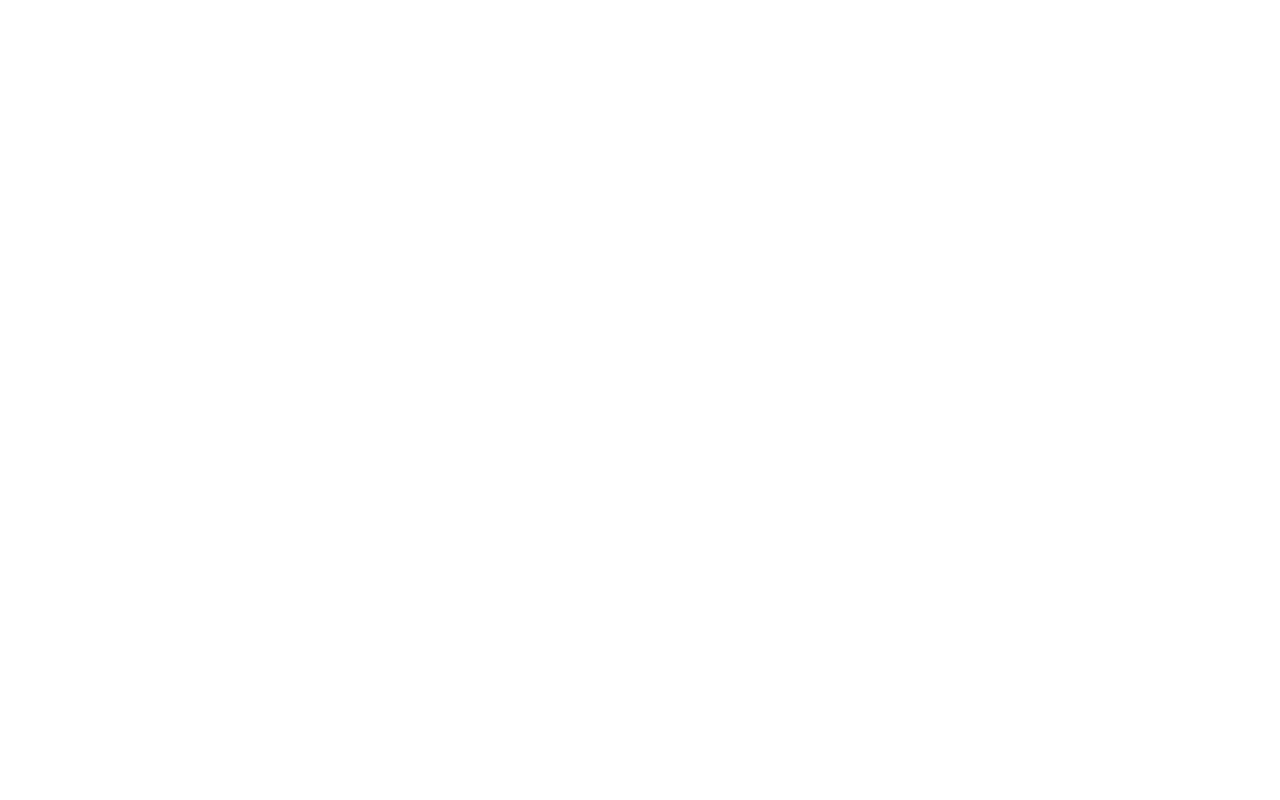
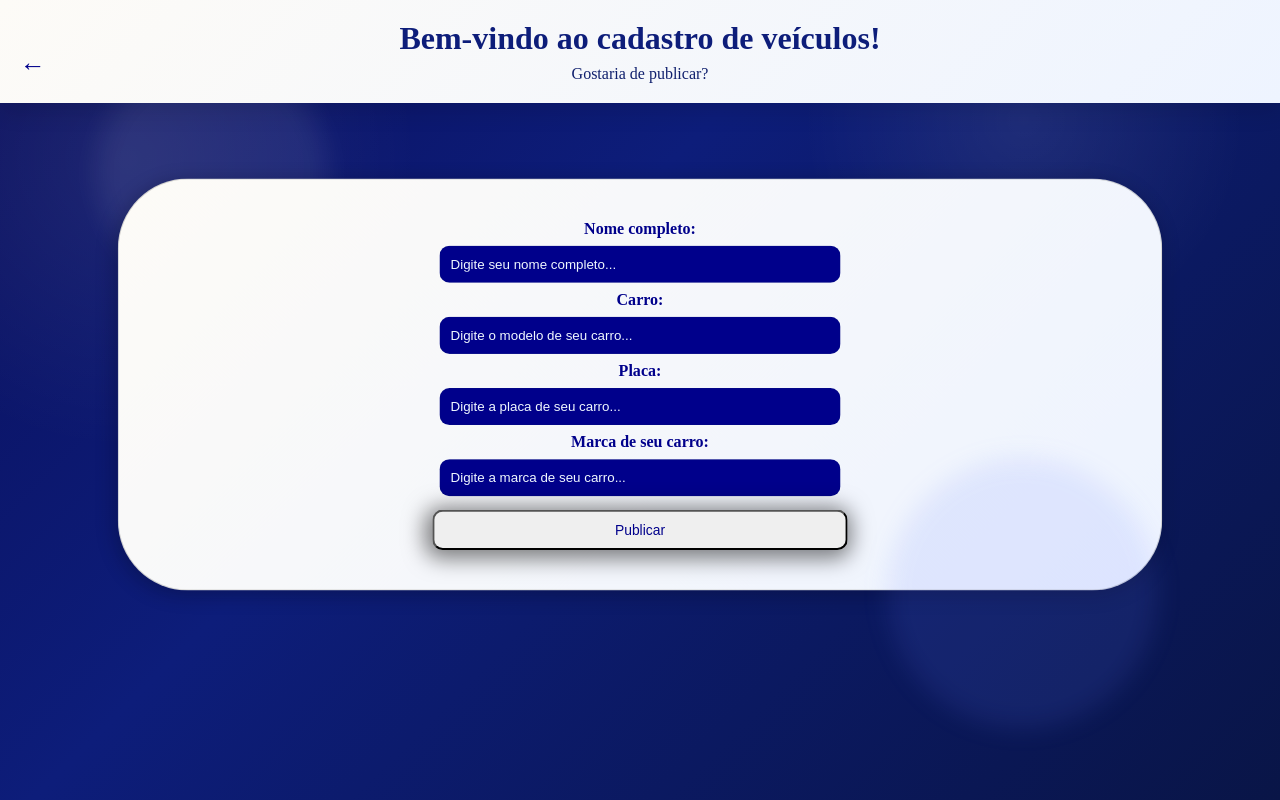
Before and after one commit to daviasilva7-sketch/front, a plain HTML site: page cadastroveiculos.html in a window 1280 px wide. Drawn offline with Linux system fonts and the light colour scheme.

Commit message:
Segunda alteração do site da Oficina Mecânica - Sprint 2

```diff
--- a/agendamento.css
+++ b/agendamento.css
@@ -18,6 +18,10 @@
     box-shadow: 0 8px 25px rgba(48, 55, 25, 0.25);
     position: relative;
     overflow: hidden;
+}
+
+header > a {
+    margin-top: 8px;
 }
 
 header::before {
@@ -104,7 +108,7 @@
     flex-direction: column;
 }
 
-button {
+.publish {
     width: 50px;
     height: 50px;
     background: linear-gradient(135deg, #ffffff 0%, #dfe5d1 100%);
@@ -127,9 +131,62 @@
     transition: transform 0.25s ease, box-shadow 0.25s ease;
 }
 
-button:hover {
+.publish:hover {
     transform: translateX(-50%) scale(1.08);
     box-shadow: 0 10px 22px rgba(85, 89, 52, 0.5), 0 0 20px rgba(255,255,255,0.6);
+}
+
+.modal {
+    position: fixed;
+    inset: 0;
+    background: rgba(17, 23, 18, 0.55);
+    display: flex;
+    justify-content: center;
+    align-items: center;
+    z-index: 20;
+}
+
+.modal.hidden {
+    display: none;
+}
+
+
+#formAgendamento {
+    display: flex;
+    flex-direction: column;
+    gap: 10px;
+}
+
+
+#formAgendamento textarea {
+    resize: vertical;
+    min-height: 80px;
+}
+
+.botoes-modal {
+    display: flex;
+    justify-content: flex-end;
+    gap: 10px;
+    margin-top: 8px;
+}
+
+.btn-cancelar,
+.btn-publicar {
+    border: none;
+    border-radius: 10px;
+    padding: 10px 16px;
+    cursor: pointer;
+    font-weight: 700;
+}
+
+.btn-cancelar {
+    background: #e4e7e3;
+    color: #2d3225;
+}
+
+.btn-publicar {
+    background: linear-gradient(135deg, #555934 0%, #7a7f4f 100%);
+    color: white;
 }
 
 
@@ -256,3 +313,8 @@
     background: rgba(85, 89, 52, 0.25);
     color: #1d240f;
 }
+
+
+.publish{
+    color: #1d240f;
+}
--- a/cadastrocliente.css
+++ b/cadastrocliente.css
@@ -3,9 +3,9 @@
     background: linear-gradient(135deg, #0d1f4d 0%, #122d73 30%, #0a1534 65%, #040b19 100%);
     overflow: hidden;
     display: flex;
-    flex-wrap: wrap;
-    justify-content: center;
-    align-items: flex-start;
+    flex-direction: column;
+    justify-content: flex-start;
+    align-items: center;
     font-family: 'Segoe UI', Tahoma, Geneva, Verdana, sans-serif;
     position: relative;
     animation: scenePulse 8s ease-in-out infinite alternate;
@@ -96,7 +96,7 @@
 }
 
 header a {
-    position: absolute;
+    margin-top: 30px;
     left: 20px;
     top: 52px;
     text-decoration: none;
@@ -104,16 +104,23 @@
     font-size: 1.5rem;
 }
 
-div {
+.conteudo-cadastro {
     display: flex;
     justify-content: center;
     align-items: center;
-    padding-top: 30px;
-    padding-right: 0;
-    order: 2;
-    width: 40%;
+    gap: 42px;
+    width: min(1100px, 90vw);
+    margin-top: 10px;
+    padding: 10px 0 30px;
+}
+
+.imagem-container {
+    display: flex;
+    justify-content: center;
+    align-items: center;
+    width: 42%;
     min-height: 500px;
-    transform: translateY(15px);
+    transform: translateY(-8px);
     animation: entradaImagem 1s cubic-bezier(0.22, 1, 0.36, 1) both;
     position: relative;
 }
@@ -160,6 +167,9 @@
     z-index: 1;
     transition: transform 0.3s ease, box-shadow 0.3s ease;
     filter: saturate(1.15);
+    width: min(420px, 100%);
+    max-width: 100%;
+    margin-top: 0;
 }
 
 img {
@@ -178,9 +188,8 @@
     color: black;
     font-weight: 500;
     background: linear-gradient(180deg, #f7fbff 0%, #dfeaf6 100%);
-    padding-bottom: 30px;
-    width: 40%;
-    margin-top: 270px;
+    width: 46%;
+    margin-top: 0;
     padding: 30px;
     border-radius: 40px;
     display: flex;
@@ -235,7 +244,7 @@
 
 input {
     width: 100%;
-    max-width: 40vh;
+    max-width: 420px;
     box-sizing: border-box;
     margin-bottom: 12px;
     border-radius: 30px;
@@ -255,9 +264,10 @@
     display: flex;
     justify-content: center;
     width: 100%;
-    max-width: 40vh;
+    max-width: 420px;
     margin-bottom: 6px;
     letter-spacing: 0.4px;
+    text-align: center;
 }
 
 button {
--- a/cadastroveiculos.css
+++ b/cadastroveiculos.css
@@ -0,0 +1,231 @@
+body {
+    background:
+        radial-gradient(circle at 10% 20%, rgba(255,255,255,0.08), transparent 22%),
+        radial-gradient(circle at 80% 15%, rgba(255,255,255,0.08), transparent 18%),
+        linear-gradient(135deg, #0a0f5c 0%, #0d1d7a 40%, #091547 100%);
+    margin: 0 auto;
+    z-index: 99;
+    min-height: 100vh;
+    overflow-x: hidden;
+    position: relative;
+}
+
+body::before,
+body::after {
+    content: "";
+    position: fixed;
+    border-radius: 50%;
+    filter: blur(12px);
+    pointer-events: none;
+    animation: floatOrb 8s ease-in-out infinite alternate;
+}
+
+body::before {
+    width: 220px;
+    height: 220px;
+    background: rgba(255, 255, 255, 0.07);
+    top: 10%;
+    left: 8%;
+}
+
+body::after {
+    width: 260px;
+    height: 260px;
+    background: rgba(96, 125, 255, 0.12);
+    bottom: 8%;
+    right: 10%;
+    animation-delay: 1s;
+}
+
+@keyframes floatOrb {
+    0% { transform: translateY(0px) scale(1); }
+    100% { transform: translateY(-25px) scale(1.08); }
+}
+
+header {
+    background: linear-gradient(135deg, #FDFBF7 0%, #eef4ff 100%);
+    padding: 20px;
+    position: relative;
+    text-align: center;
+    box-shadow: 0 10px 20px rgba(0,0,0,0.1);
+    animation: abrirHeader 0.8s ease-out;
+}
+
+@keyframes abrirHeader {
+    from {
+        opacity: 0;
+        transform: translateY(-20px);
+    }
+    to {
+        opacity: 1;
+        transform: translateY(0);
+    }
+}
+
+h1 {
+    display: flex;
+    justify-content: center;
+    font-weight: 900;
+    margin: 0;
+    color: #0d1d7a;
+    animation: aparecerTexto 1s ease-out;
+}
+
+p {
+    display: flex;
+    justify-content: center;
+    margin: 8px 0 0;
+    color: #0f1f6d;
+    animation: aparecerTexto 1.2s ease-out;
+}
+
+@keyframes aparecerTexto {
+    from {
+        opacity: 0;
+        transform: translateY(-10px);
+    }
+    to {
+        opacity: 1;
+        transform: translateY(0);
+    }
+}
+
+header a {
+    position: absolute;
+    left: 20px;
+    top: 52%;
+    transform: translateY(-4px);
+    text-decoration: none;
+    color: darkblue;
+    font-size: 1.6rem;
+    line-height: 1;
+    transition: transform 0.25s ease, color 0.25s ease;
+}
+
+header a:hover {
+    color: #3557ff;
+    transform: translateY(-4px) scale(1.2);
+}
+
+main {
+    display: flex;
+    justify-content: center;
+    padding: 30px 20px;
+    margin-top: 34px;
+    animation: subirBloco 1s ease-out;
+}
+
+@keyframes subirBloco {
+    from {
+        opacity: 0;
+        transform: translateY(25px);
+    }
+    to {
+        opacity: 1;
+        transform: translateY(0);
+    }
+}
+
+form {
+    display: flex;
+    flex-direction: column;
+    width: 50vh;
+    padding: 20px;
+    gap: 8px;
+    animation: suavizarEntrada 1.4s ease-out;
+}
+
+@keyframes suavizarEntrada {
+    from {
+        opacity: 0;
+        transform: translateX(16px);
+    }
+    to {
+        opacity: 1;
+        transform: translateX(0);
+    }
+}
+
+button {
+    margin-top: 6px;
+}
+
+div {
+    background: linear-gradient(135deg, #FDFBF7 0%, #edf3ff 100%);
+    padding: 20px;
+    width: min(1000px, 90vw);
+    margin: 12px auto 0;
+    border-radius: 70px;
+    display: flex;
+    justify-content: center;
+    border: 1px solid rgba(0,0,0,0.16);
+    box-shadow: -2px 3px 20px 5px rgba(0, 0, 0, 0.5);
+    -webkit-box-shadow: -2px 3px 20px 5px rgba(0, 0, 0, 0.5);
+    animation: pulseCard 3s ease-in-out infinite alternate;
+}
+
+@keyframes pulseCard {
+    0% {
+        transform: scale(1);
+        box-shadow: -2px 3px 18px rgba(0,0,0,0.38);
+    }
+    100% {
+        transform: scale(1.01);
+        box-shadow: -4px 6px 24px rgba(42, 77, 255, 0.18);
+    }
+}
+
+label {
+    display: flex;
+    justify-content: center;
+    align-content: center;
+    font-weight: bold;
+    color: darkblue;
+}
+
+input {
+    padding: 10px;
+    border-radius: 10px;
+    border: 1px solid rgba(13, 29, 122, 0.2);
+    transition: transform 0.25s ease, box-shadow 0.25s ease, border-color 0.25s ease;
+}
+
+input:focus {
+    outline: none;
+    transform: scale(1.01);
+    border-color: #3557ff;
+    box-shadow: 0 0 0 3px rgba(53, 87, 255, 0.12);
+}
+
+button {
+    padding: 10px;
+    box-shadow: -2px 3px 20px 5px rgba(0, 0, 0, 0.5);
+    -webkit-box-shadow: -2px 3px 20px 5px rgba(0, 0, 0, 0.5);
+    color: darkblue;
+    border-radius: 10px;
+    transition: transform 0.25s ease, box-shadow 0.25s ease, filter 0.25s ease;
+    animation: pulseButton 1.8s ease-in-out infinite alternate;
+}
+
+@keyframes pulseButton {
+    0% { transform: scale(1); }
+    100% { transform: scale(1.04); }
+}
+
+button:hover {
+    transform: translateY(-2px) scale(1.02);
+    filter: brightness(1.05);
+    box-shadow: -2px 6px 24px rgba(0, 0, 0, 0.45);
+}
+
+:placeholder-shown {
+    background-color: darkblue;
+}
+
+input::placeholder {
+    color: aliceblue;
+}
+
+a{
+    text-decoration: none;
+}
--- a/cadastroveiculos.html
+++ b/cadastroveiculos.html
@@ -1,12 +1,36 @@
 <!DOCTYPE html>
 <html lang="en">
+
 <head>
     <meta charset="UTF-8">
     <link rel="stylesheet" href="cadastroveiculos.css">
     <meta name="viewport" content="width=device-width, initial-scale=1.0">
     <title>Cadastro Veículos</title>
 </head>
+
 <body>
+    <header>
+        <a href="agendamento.html">←</a>
+        <h1>Bem-vindo ao cadastro de veículos!</h1>
+        <p>Gostaria de publicar?</p>
 
+    </header>
+    <main>
+        <div>
+            <form action="cadastroveiculos.html">
+                <label for="nome">Nome completo:</label>
+                <input type="text" placeholder="Digite seu nome completo...">
+                <label for="carro">Carro:</label>
+                <input type="modelo" placeholder="Digite o modelo de seu carro...">
+                <label for="placa">Placa:</label>
+                <input type="placa-carro" placeholder="Digite a placa de seu carro...">
+                <label for="marca">Marca de seu carro:</label>
+                <input type="marca-carro" placeholder="Digite a marca de seu carro...">
+
+                <button>Publicar</button>
+            </form>
+        </div>
+    </main>
 </body>
+
 </html>
```
Also changed, not shown: agendamento.html (+3 -6 lines), cadastrocliente.html (+5 -3 lines), index.html (+1 -1 lines).
